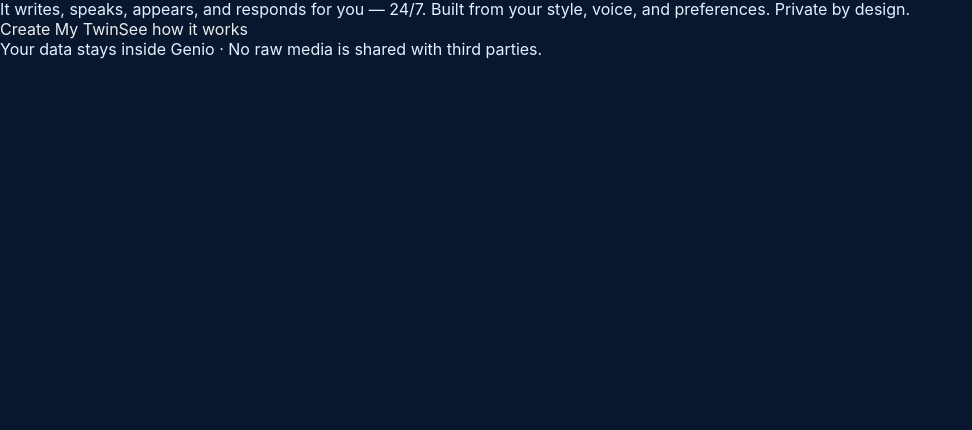
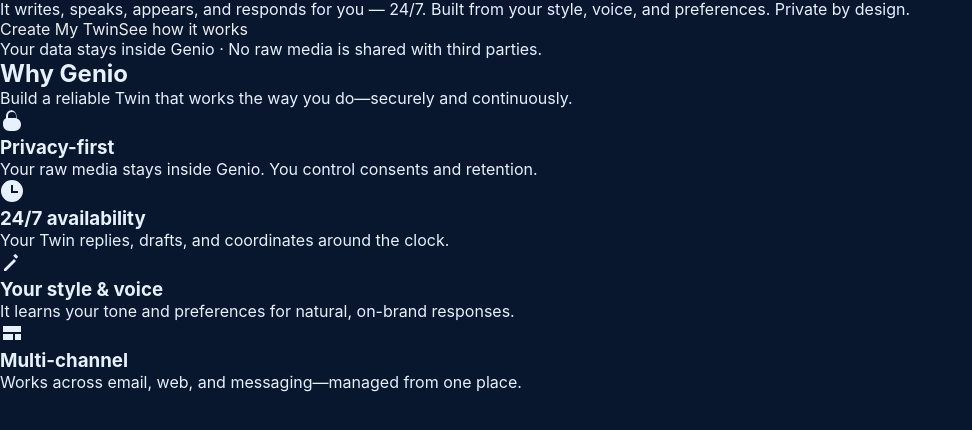
Before and after one commit to genio-ai/genio-os, a Next.js app: page / in a window 1280 px wide. Shown: the part 334-764 px from the top of the page, without its empty margins (0-972 px from the left). Built offline with nearby package versions, Linux system fonts and the light colour scheme.

Commit message:
Update index.js

```diff
--- a/pages/index.js
+++ b/pages/index.js
@@ -1,5 +1,6 @@
 import Head from "next/head";
 import Hero from "../components/home/Hero";
+import Features from "../components/home/Features";
 
 export default function HomePage() {
   return (
@@ -13,6 +14,7 @@ export default function HomePage() {
       </Head>
 
       <Hero />
+      <Features />
     </>
   );
 }
```
